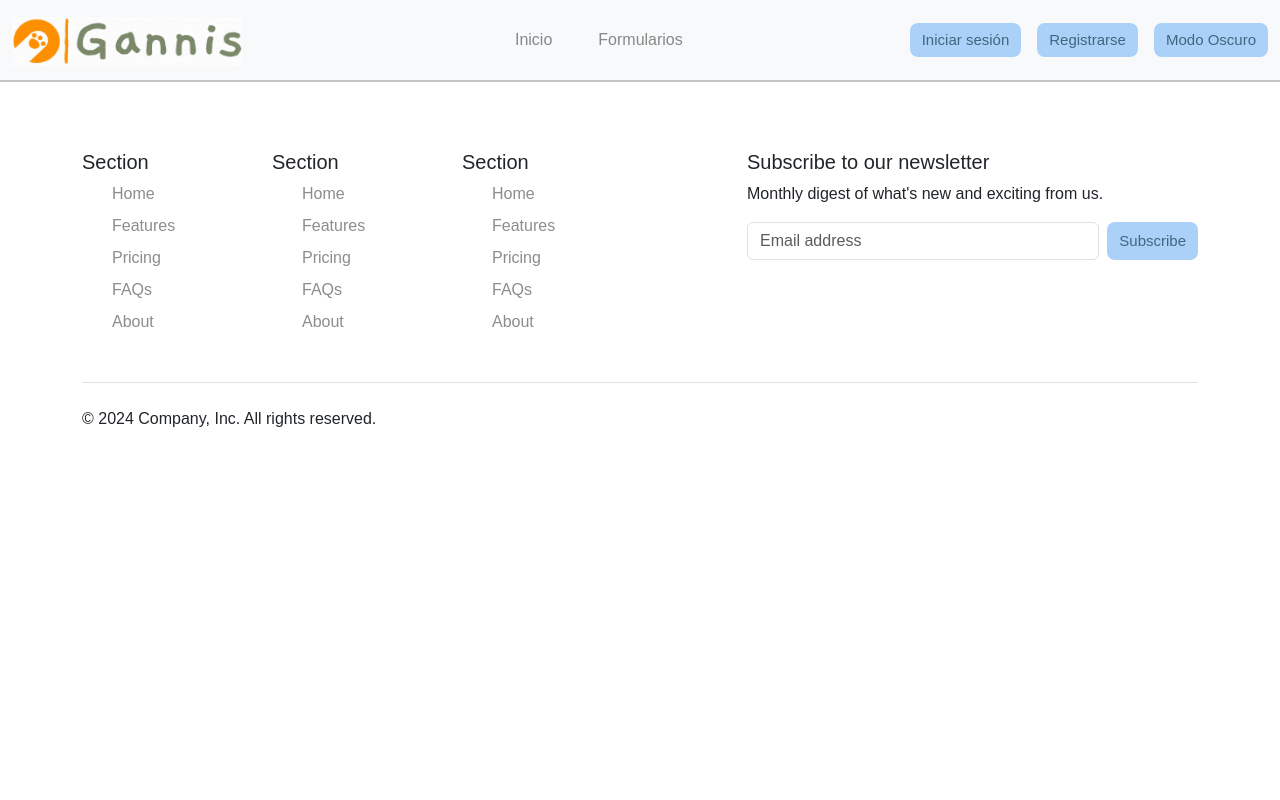
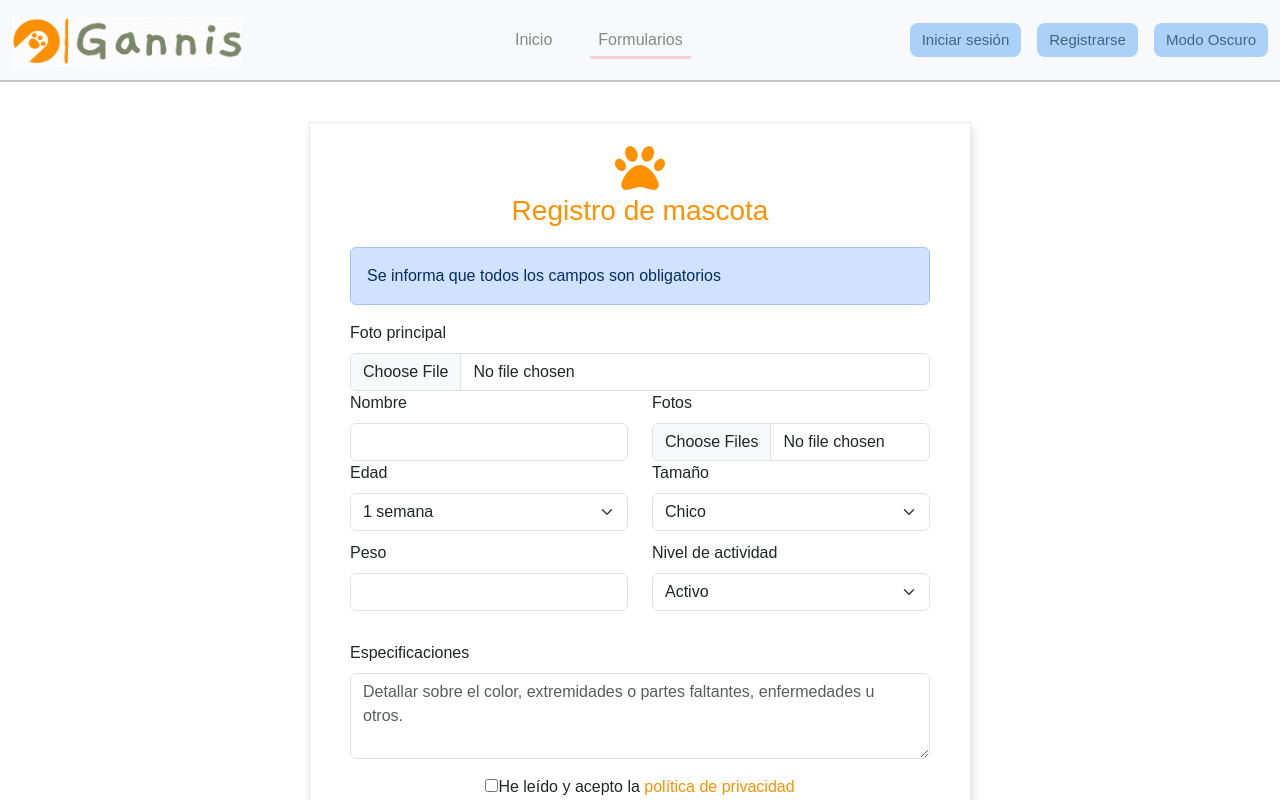
Before and after one commit to luishi1/Gen-T-Gannis-2024, a React (Create React App) app in the folder gannis/: page /forms in a window 1280 px wide. Shown: the top 800 px of the page. Built offline with nearby package versions, Linux system fonts and the light colour scheme.

Commit message:
Registro mascotas

```diff
--- a/gannis/src/components/MainContent.js
+++ b/gannis/src/components/MainContent.js
@@ -5,6 +5,7 @@ import Home from '../views/Home';
 import Login from '../views/Login';
 import About from '../views/About';
 import Register from '../views/Register'
+import Forms from '../views/AltaMascotas'
 
 const MainContent = () => {
     return (
@@ -14,6 +15,7 @@ const MainContent = () => {
                 <Route path="/login" element={<Login />} />
                 <Route path="/about" element={<About />} />
                 <Route path="/register" element={<Register />} />
+                <Route path="/forms" element={<Forms />} />
             </Routes>
         </main>
     );
--- a/gannis/src/components/Navbar.js
+++ b/gannis/src/components/Navbar.js
@@ -23,7 +23,7 @@ const Navbar = ({ darkMode, toggleDarkMode }) => {
                             </Link>
                         </li>
                         <li className="nav-item">
-                            <Link className={`nav-link ${location.pathname === '/formularios' ? 'nav-link-active:' : ''}`} to="/formularios">
+                            <Link className={`nav-link ${location.pathname === '/forms' ? 'nav-link-active' : ''}`} to="/forms">
                                 <i className="fa-solid fa-circle-info"></i> Formularios
                             </Link>
                         </li>
--- /dev/null
+++ b/gannis/src/views/AltaMascotas.css
@@ -0,0 +1,81 @@
+.form-mas#regis-mas {
+	max-width: 700px;
+	margin-top: 40px;
+	box-shadow: 2px 6px 8px 0 rgba(22, 22, 26, 0.15);
+	padding: 20px;
+	border: 1px solid rgba(128, 128, 128, 0.171);
+	text-align: center;
+}
+
+.fa-paw#r-mas {
+	color: #ff9100;
+	font-size: 50px;
+}
+
+h3#reg-m {
+	color: #ff9100;
+}
+
+.poli {
+	color: #ff9100;
+	text-decoration: none;
+}
+
+.text-mas {
+	max-width: 580px;
+	text-align-last: left;
+	margin: 0px 20px 0px 20px;
+}
+
+.form-check#izqqq {
+	margin-right: 36px;
+}
+
+.form-check#izqq {
+	margin-right: 15px;
+}
+
+.form-check#izq {
+	margin-right: 60px;
+}
+
+div#derrr {
+	margin-right: 10px;
+}
+
+textarea#textarea {
+	margin-top: 20px;
+	margin-bottom: 25px;
+}
+
+.textareas {
+	margin-top: 20px;
+}
+
+.col#mascota {
+	min-width: auto;
+	height: auto;
+	background-color: transparent;
+	margin: auto;
+	padding: auto;
+	box-shadow: none;
+}
+
+div#radio-btn {
+	text-align-last: center;
+}
+
+.d-flex#r-d {
+	justify-content: center;
+}
+
+label#mascotas-form {
+	font-size: large;
+	font-weight: 500;
+	color: dimgrey;
+}
+
+.btn-secondary#res-mas {
+	width: 120px;
+	margin-top: 19px;
+}
--- /dev/null
+++ b/gannis/src/views/AltaMascotas.js
@@ -0,0 +1,194 @@
+import React, { useState } from 'react';
+import { FontAwesomeIcon } from '@fortawesome/react-fontawesome';
+import { faPaw } from '@fortawesome/free-solid-svg-icons';
+import './AltaMascotas.css';
+
+const AltaMascotas = () => {
+    const [formData, setFormData] = useState({
+        principal: null,
+        nombre: '',
+        img: null,
+        edad: '',
+        tamaño: '',
+        peso: '',
+        actividad: '',
+        vacunado: '',
+        especie: '',
+        esteril: '',
+        sexo: '',
+        desparasitado: '',
+        especificaciones: '',
+        necesidades: '',
+        requerimientos: '',
+        historia: '',
+        politica_priv: false,
+    });
+
+    const handleChange = (e) => {
+        const { name, value, type, files, checked } = e.target;
+        setFormData((prevData) => ({
+            ...prevData,
+            [name]: type === 'file' ? files : type === 'checkbox' ? checked : value,
+        }));
+    };
+
+    const handleSubmit = (e) => {
+        e.preventDefault();
+        // Aquí iría la lógica para enviar el formulario
+        console.log(formData);
+    };
+
+    return (
+        <div className="form-mas" id="regis-mas">
+            <form onSubmit={handleSubmit} encType="multipart/form-data" id="mascotas">
+                <div className="cabecera">
+                <FontAwesomeIcon icon={faPaw} id="r-mas" />
+                    <h3 id="reg-m">Registro de mascota</h3>
+                    {/* Aquí podrías mostrar el mensaje si existe */}
+                </div>
+                <div className="text-mas">
+                    <div className="alert alert-primary" role="alert">
+                        Se informa que todos los campos son obligatorios
+                    </div>
+                    <div className="row">
+                        <div className="col">
+                            <label htmlFor="principal" className="form-label">Foto principal</label>
+                            <input
+                                type="file"
+                                name="principal"
+                                id="principal"
+                                className="form-control"
+                                required
+                                onChange={handleChange}
+                            />
+                        </div>
+                    </div>
+                    <div className="row">
+                        <div className="col">
+                            <label htmlFor="nombre" className="form-label">Nombre</label>
+                            <input
+                                type="text"
+                                name="nombre"
+                                value={formData.nombre}
+                                className="form-control"
+                                required
+                                onChange={handleChange}
+                            />
+                        </div>
+                        <div className="col">
+                            <label htmlFor="img" className="form-label">Fotos</label>
+                            <input
+                                type="file"
+                                name="img"
+                                id="img"
+                                className="form-control"
+                                multiple
+                                required
+                                onChange={handleChange}
+                            />
+                        </div>
+                    </div>
+                    <div className="row">
+                        <div className="col">
+                            <label htmlFor="edad" className="form-label">Edad</label>
+                            <select
+                                name="edad"
+                                className="form-select"
+                                required
+                                onChange={handleChange}
+                            >
+                                {/* Aquí se pueden mapear las edades */}
+                                {['1 semana', '2 semana', '3 semana', '1 mes', '2 meses', '3 meses', '4 meses', '5 meses', '6 meses', '7 meses', '8 meses', '9 meses', '10 meses', '11 meses', '1 año', '2 años', '3 años', '4 años', '5 años', '6 años', '7 años', '8 años', '9 años', '10 años', '11 años', '12 años', '13 años', '14 años', '15 años', '16 años', '17 años', '18 años', '19 años', '20 años'].map((edad) => (
+                                    <option key={edad} value={edad}>
+                                        {edad}
+                                    </option>
+                                ))}
+                            </select>
+                        </div>
+                        <div className="col">
+                            <label htmlFor="tamaño" className="form-label">Tamaño</label>
+                            <select
+                                name="tamaño"
+                                className="form-select"
+                                required
+                                onChange={handleChange}
+                            >
+                                {['Chico', 'Mediano', 'Grande'].map((tam) => (
+                                    <option key={tam} value={tam}>
+                                        {tam}
+                                    </option>
+                                ))}
+                            </select>
+                        </div>
+                    </div>
+                    <div className="row">
+                        <div className="col">
+                            <label htmlFor="peso" className="form-label">Peso</label>
+                            <input
+                                type="number"
+                                name="peso"
+                                value={formData.peso}
+                                min="0"
+                                max="85"
+                                step="0.1"
+                                className="form-control"
+                                required
+                                onChange={handleChange}
+                            />
+                        </div>
+                        <div className="col">
+                            <label htmlFor="actividad" className="form-label">Nivel de actividad</label>
+                            <select
+                                name="actividad"
+                                className="form-select"
+                                required
+                                onChange={handleChange}
+                            >
+                                {['Activo', 'Moderado', 'Sedentario'].map((act) => (
+                                    <option key={act} value={act}>
+                                        {act}
+                                    </option>
+                                ))}
+                            </select>
+                        </div>
+                    </div>
+
+                    {/* Aquí siguen los campos para vacunación, especie, etc. */}
+
+                    <div className="textareas">
+                        <div className="mb-3">
+                            <label htmlFor="especificaciones" className="form-label">Especificaciones</label>
+                            <textarea
+                                name="especificaciones"
+                                placeholder="Detallar sobre el color, extremidades o partes faltantes, enfermedades u otros."
+                                className="form-control"
+                                rows="3"
+                                required
+                                value={formData.especificaciones}
+                                onChange={handleChange}
+                            />
+                        </div>
+                        {/* Otros campos de texto como necesidades, requerimientos e historia */}
+                    </div>
+                </div>
+
+                <input
+                    type="checkbox"
+                    name="politica_priv"
+                    id="politica_priv"
+                    required
+                    checked={formData.politica_priv}
+                    onChange={handleChange}
+                />
+                <label htmlFor="politica_priv">
+                    He leído y acepto la <a href="politica_privacidad.php" className="poli" target="_blank" rel="noopener noreferrer">política de privacidad</a>
+                </label>
+                <div className="boton">
+                    <input type="submit" className="btn btn-secondary" id="res-mas" value="Enviar" />
+                </div>
+            </form>
+        </div>
+    );
+};
+
+export default AltaMascotas;
```
